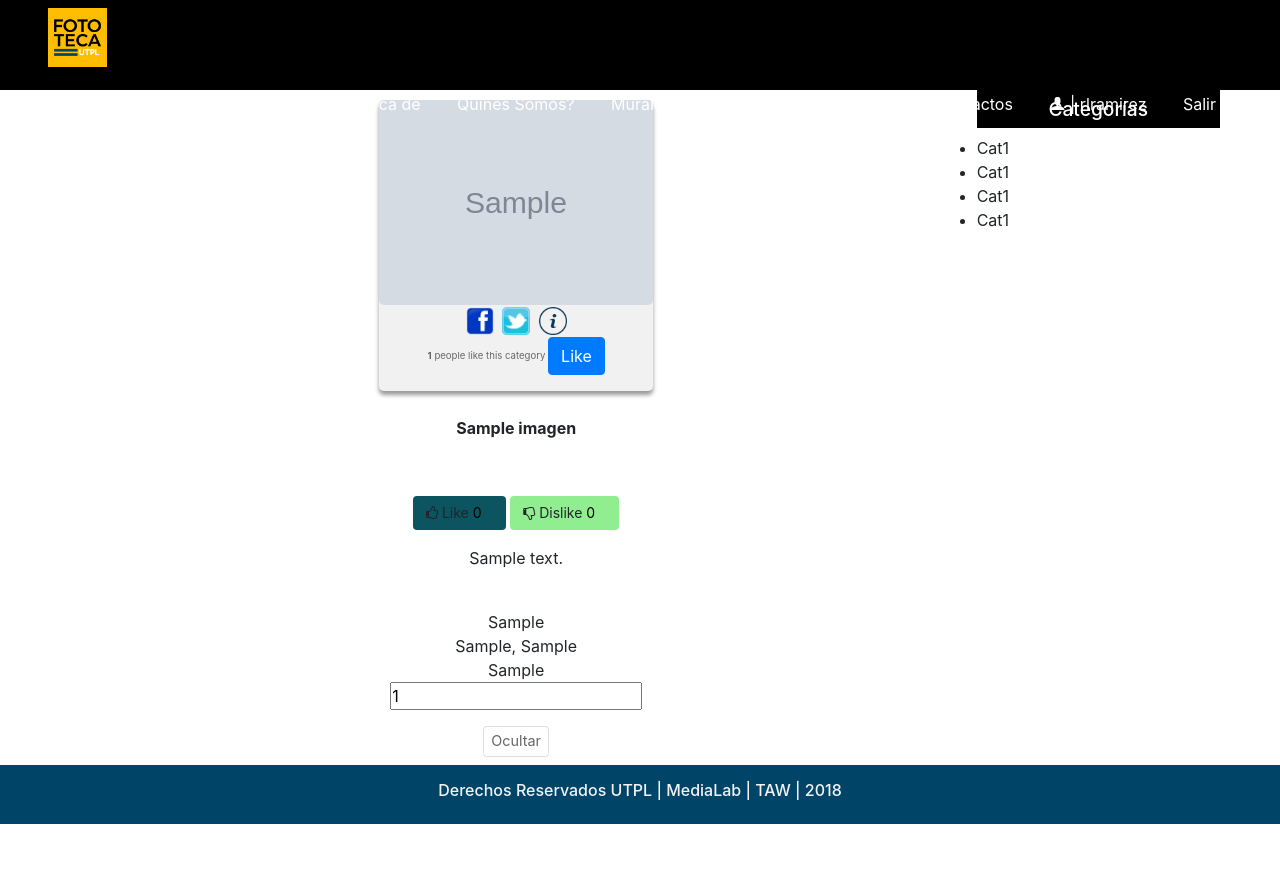
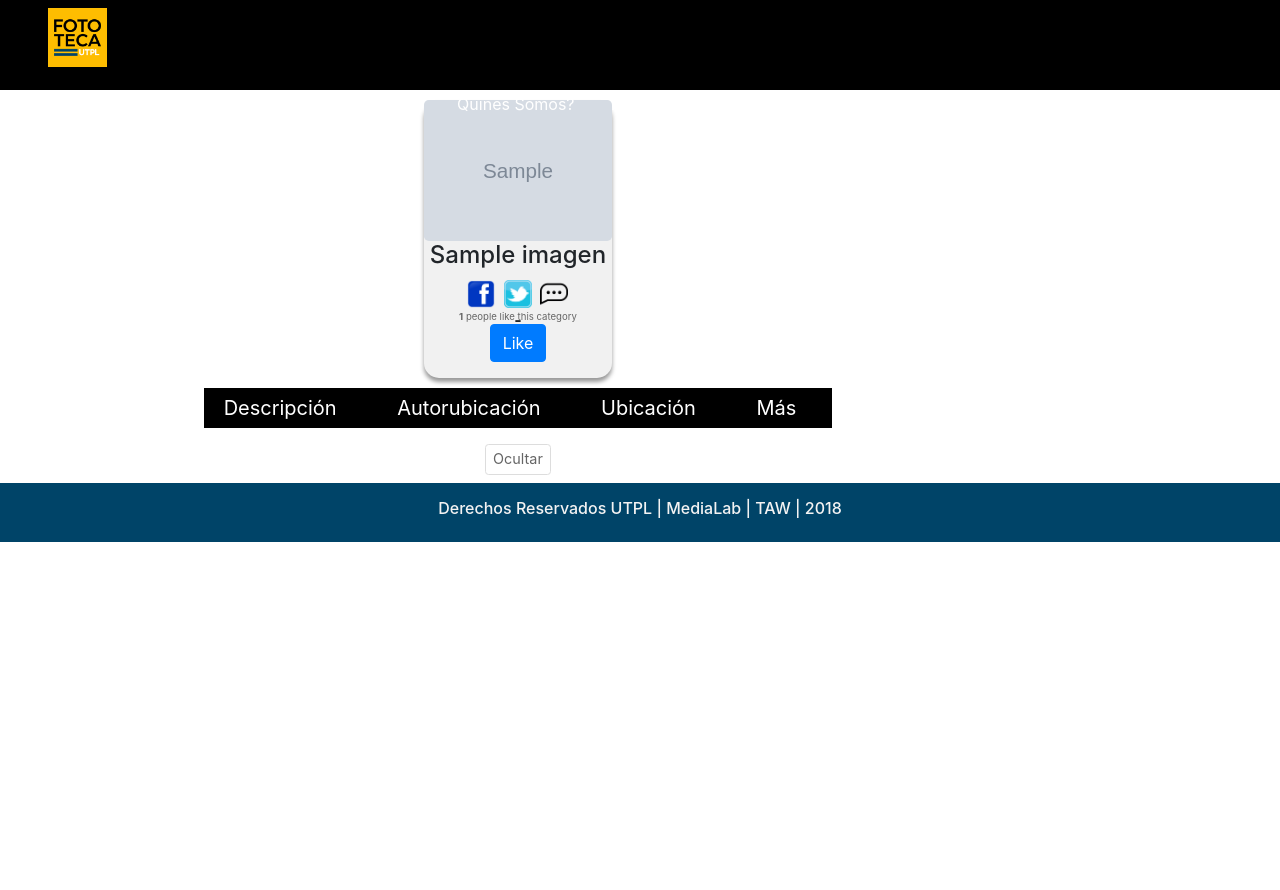
Before and after one commit to diepinto30/FototecaUTPL, a Django app: page /monumentos/ in a window 1280 px wide, after a click that opens the changed part. Run offline with Django 3.2, Linux system fonts and the light colour scheme; a user stored in the database is signed in; tables that the repository leaves empty hold one stand-in row (values such as "Sample post"); grey boxes marked "Sample" are stand-in pictures; parts of the project's set-up code (start-up, migrations or seed data) failed here and were passed over; some libraries are stand-ins or nearby versions; some web fonts are replaced.

Commit message:
verión 1.0.10

```diff
--- a/portal/static/css/galeria.css
+++ b/portal/static/css/galeria.css
@@ -1,5 +1,6 @@
 .read-more-state {
   display: none;
+    margin-top: 4em;
 }
 
 .read-more-target {
@@ -13,6 +14,7 @@
   opacity: 1;
   font-size: inherit;
   max-height: 999em;
+
 }
 
 .read-more-state ~ .read-more-trigger:before {
@@ -101,6 +103,10 @@
 
 
 
+/*NAV INTERNO*/
+
+
+
 
 
 /*.fa {*/
--- a/portal/templates/internas/monumentos.html
+++ b/portal/templates/internas/monumentos.html
@@ -11,7 +11,11 @@
 <link rel="stylesheet" type="text/css" href="{% static 'css/ventana.css'%}">
 <link rel="stylesheet" type="text/css" href="{% static 'css/galeria.css'%}">
 
-<!--<script src="https://ajax.googleapis.com/ajax/libs/jquery/2.1.1/jquery.min.js"></script>-->
+<link href="https://file.myfontastic.com/hUsvSK8s6MutdPKJHuW7TX/icons.css" rel="stylesheet">
+    <script src="https://code.jquery.com/jquery-3.3.1.min.js"></script>
+    <script src="https://ajax.googleapis.com/ajax/libs/jquery/3.3.1/jquery.min.js"></script>
+    <script src="https://maxcdn.bootstrapcdn.com/bootstrap/4.1.0/js/bootstrap.min.js"></script>
+    <script src="static/js/jquery-1.12.4.min.js"></script>
 <script src="/assets/js/jquery-2.1.4.min.js"></script>
 
  <script src="{% static 'jq/jquery-1.7.1.min.js' %}"></script>
@@ -22,17 +26,19 @@
 
 {% block content1 %}
     <!--Galeria de Fotos-->
+    <script>var asd=[]</script>
     {% for img in list_imgs %}
         {% if user.is_authenticated %}
-            <div class="img_{{ img.idimagen}}">
-                <div class="photo_list" style="border-radius: 0.3em;">
+            <div style="display:inline-block; margin-left: 0.4%">
+                <div class="img_{{ img.idimagen}} photo_list">
+                    <div class="" style="border-radius: 0.3em; width: 100%;">
                         <img src="/media/{{ img.foto}}" alt="img_{{ img.nombre}}" style="border-radius: 0.3em;"><br>
+                        <h4>{{ img.nombre}}</h4>
                         <img src="{% static 'images/ico_facebook.png'%}" alt="facebook" style="height: 2em; width: 2em" class="fa button">
                         <img src="{% static 'images/ico_twitter.png'%}" alt="twitter" style="height: 2em; width: 2em" class="tw button">
-                    <img src="{% static 'images/ico_info.png'%}" alt="más.." style="height: 2em; width: 2em" class="tw button">
+                        <img src="{% static 'images/comentar.png'%}" alt="comentar" style="height: 2em; width: 2em" class="tw button">
                         <p>
                             <strong id="like_count{{img.idimagen}}">{{ img.likes }}</strong> people like this category
-
                             {% if user.is_authenticated %}
                                 <button id="likes{{img.idimagen}}" data-catid="{{img.idimagen}}" class="btn btn-primary" type="button">
                                 <span class="glyphicon glyphicon-thumbs-up"></span>
@@ -44,22 +50,29 @@
                             $('#likes{{img.idimagen}}').click(function(){
                                 var catid;
                                 catid = $(this).attr("data-catid");
-                            $.get('/rango/like_category/', {category_id: catid}, function(data){
+                                $.get('/like_category/', {category_id: catid}, function(data){
                                     $('#like_count{{img.idimagen}}').html(data);
                                     $('#likes{{img.idimagen}}').hide();
                                 });
                             });
                         </script>
                     </div>
-                <div>
-                    <input type="checkbox" class="read-more-state" id="see{{ img.idimagen}}" style="background-color: #003366;">
+                </div>
+                    <input type="checkbox" class="read-more-state" id="see{{ img.idimagen}}" >
                     <div class="read-more-wrap">
-                        <div class="read-more-target">
+                        <div class="read-more-target" style="margin-top: -5em">
+
+                            <p><strong>-</strong></p><br>
                             <p>
-                                <p><strong>{{ img.nombre}}</strong></p><br>
+                                <nav style="background-color: black;">
+                                    <a class="navbar-brand n1" href="#n1" onclick="fn1()">Descripción</a>
+                                    <a class="navbar-brand n2" href="#" onclick="fn2()">Autorubicación</a>
+                                    <a class="navbar-brand n3" href="#" onclick="fn3()">Ubicación</a>
+                                    <a class="navbar-brand n4" href="#" onclick="fn4()">Más</a>
 
-                                    <p>
-
+                                </nav>
+                            </p>
+                            <!--<p>
                                 <div class="container">
                                     <a class="like"><i class="fa fa-thumbs-o-up"></i>
                                         Like <input class="qty1" name="qty1" readonly="readonly" type="text" value="0" />
@@ -68,21 +81,35 @@
                                         Dislike <input class="qty2"  name="qty2" readonly="readonly" type="text" value="0" />
                                     </a>
                                 </div>
-                                </p>
-                                <p>{{ img.descripcion}}</p><br>
-                                {{ img.direccion}}<br>
-                                <!--<img src="https://maps.googleapis.com/maps/api/staticmap?center={{ img.latitud}},{{ img.longitud}}&zoom=12&size=400x400&key=[my_api_key]">-->
+                            </p>-->
+                            <p>
+                                <div id="n1-1" style="display: none">
+                                    <p>{{ img.descripcion}}</p>
+                                </div>
+                                <div id="n2-1" style="display: none">
+                                    <p>Datos de autor - tipo biografia {{ img.descripcion}}</p>
+                                </div>
+                                <div id="n3-1" style="display: none">
+                                    <h2>Ubicación y Datos importante</h2><br>
                                     {{ img.ciudad}}, {{ img.pais}}<br>
                                 {{ img.direccion}}<br>
-                                <p><input type="text" value="{{ img.idimagen}}" id="idimg{{ img.idimagen}}"/>
+                                    <img src="{% static 'images/map.png'%}"  alt="map">
+                                    <p>{{ img.descripcion}}</p>
+                                </div>
+                                <div id="n4-1" style="display: none">
+                                    <p>{{ img.descripcion}}</p>
+                                </div>
+                            </p>
+                                <!--<img src="https://maps.googleapis.com/maps/api/staticmap?center={{ img.latitud}},{{ img.longitud}}&zoom=12&size=400x400&key=[my_api_key]">-->
+
+                                <p><input type="text" value="{{ img.idimagen}}" id="idimg{{ img.idimagen}}" style="display: none" />
                                 <input type="text" value=" {{ user.id}}" id="iduser{{ user.id}}" style="display: none" /></p>
-                            </p>
+
                         </div>
 
                     </div>
                     <label for="see{{ img.idimagen}}" class="read-more-trigger"></label>
 
-                </div>
                 </div>
         {% else %}
             <div class="photo_list" style="border-radius: 0.3em;">
@@ -98,7 +125,10 @@
                                 <h3>{{ img.nombre}}</h3>
                                 <p>{{ img.descripcion}}</p><br>
                                 {{ img.direccion}}<br>
+                            <img src="{% static 'images/map.png'%}"  alt="map">
+<!--
                                 <img src="https://maps.googleapis.com/maps/api/staticmap?center={{ img.latitud}},{{ img.longitud}}&zoom=12&size=400x400&key=[my_api_key]">
+-->
                                 {{ img.ciudad}}, {{ img.pais}}<br>
                                 {{ img.direccion}}<br>
 
@@ -109,6 +139,41 @@
                 </div>
             </div>
         {% endif %}
+        <script>
+            function fn1() {
+                document.getElementById("n1-1").style.display = "block";
+                document.getElementById("n2-1").style.display = "none";
+                document.getElementById("n3-1").style.display = "none";
+                document.getElementById("n4-1").style.display = "none";
+            }
+            function fn2() {
+                document.getElementById("n2-1").style.display = "block";
+                document.getElementById("n1-1").style.display = "none";
+                document.getElementById("n3-1").style.display = "none";
+                document.getElementById("n4-1").style.display = "none";
+            }
+            function fn3() {
+                document.getElementById("n3-1").style.display = "block";
+                document.getElementById("n1-1").style.display = "none";
+                document.getElementById("n2-1").style.display = "none";
+                document.getElementById("n4-1").style.display = "none";
+            }
+            function fn4() {
+                document.getElementById("n4-1").style.display = "block";
+                document.getElementById("n1-1").style.display = "none";
+                document.getElementById("n2-1").style.display = "none";
+                document.getElementById("n3-1").style.display = "none";
+            }
+            function close() {
+                document.getElementById("n4-1").style.display = "none";
+                document.getElementById("n1-1").style.display = "none";
+                document.getElementById("n2-1").style.display = "none";
+                document.getElementById("n3-1").style.display = "none";
+            }
+
+
+        </script>
+    {% endfor %}
         <!--<script>
             $(function () {
                  $(".like").click(function () {
@@ -129,7 +194,6 @@
                  });
             });
         </script>-->
-    {% endfor %}
 
 	<script>!window.jQuery && document.write(unescape('%3Cscript src="{% static 'js/jquery-1.7.1.min.js'%}"%3E%3C/script%3E'))</script>
 	<script type="text/javascript" src="{% static 'js/ventana.js'%}"></script>
@@ -137,15 +201,3 @@
 
 {% endblock %}
 <br><br>
-{% block content2 %}
-	<section class="categorias">
-		<h3>Categorías</h3>
-
-		<ul>
-			<li>Cat1</li>
-			<li>Cat1</li>
-			<li>Cat1</li>
-			<li>Cat1</li>
-		</ul>
-	</section>
-{% endblock %}
```
Also changed, not shown: portal/static/images/comentar.png (added), portal/static/images/map.png (added). Lines whose indentation alone changed are shown as unchanged.
